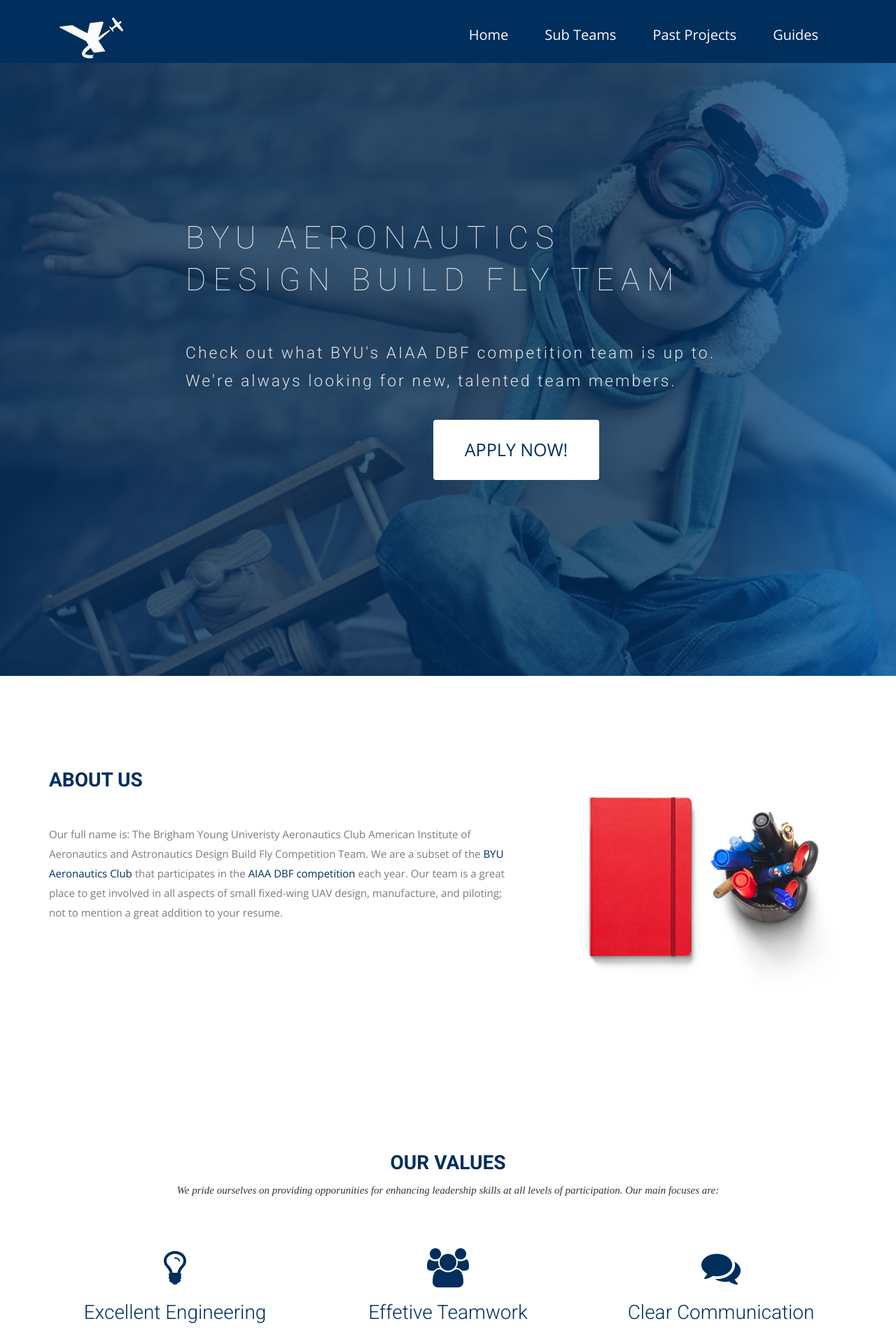
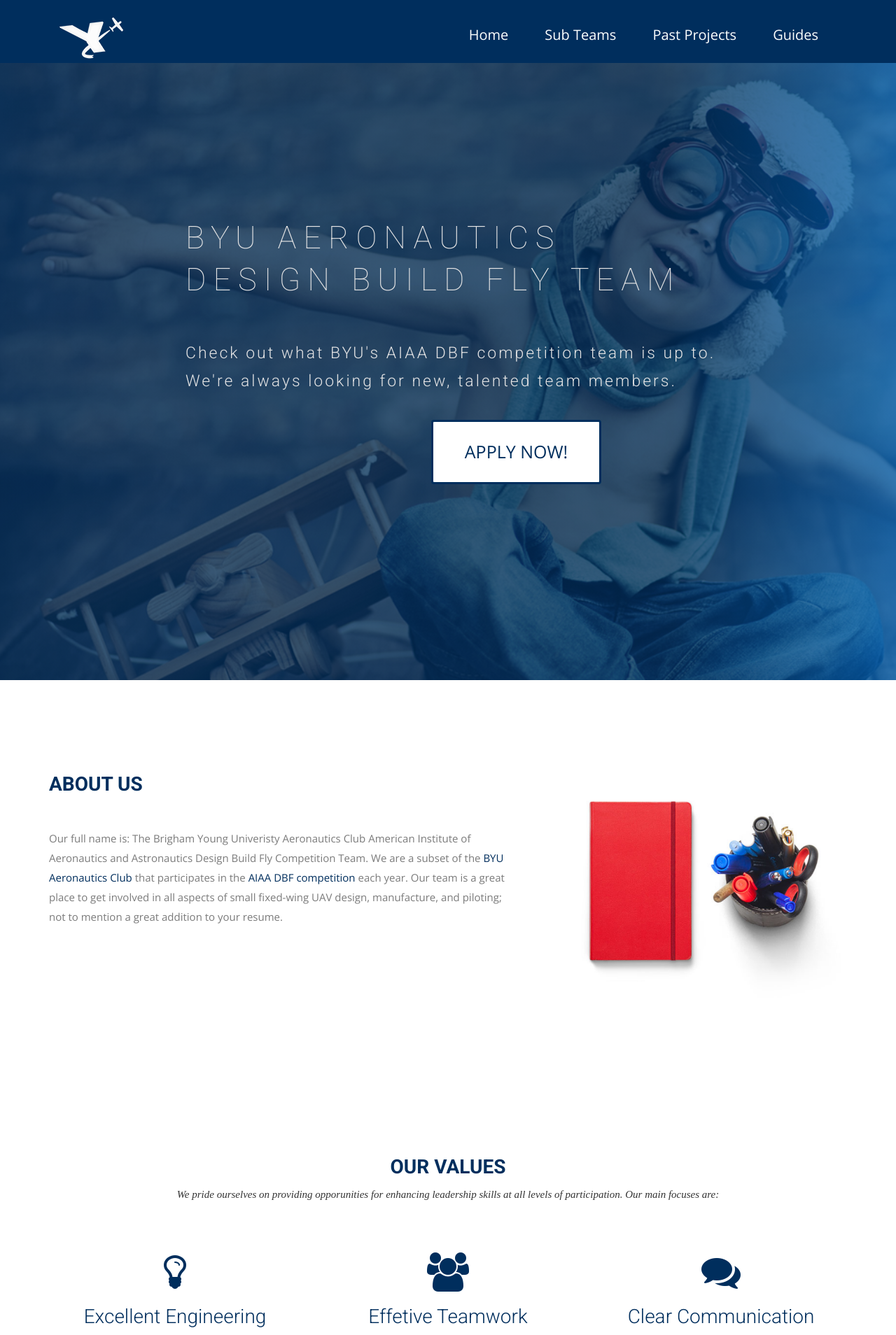
Before and after one commit to BYU-Aeronautics-Club/DBF, a Jekyll site: the page built from index.html, in a window 1280 px wide. Shown: the top 1908 px of the page at 70% size. Built offline with Jekyll 4.4.1, drawn with Linux system fonts in a browser that asks for light colours; nearby versions of some CDN libraries; some web fonts are replaced.

Commit message:
try different button stuf

```diff
--- a/css/airspace.css
+++ b/css/airspace.css
@@ -137,7 +137,8 @@
 }
 #slider .btn-slider {
     padding: 25px 45px;
-    border: none;
+    border-color:#002E5D;
+    border-width:medium;
     background-color: #fff;
     font-size: 25px;
     color: #002E5D;
@@ -157,10 +158,10 @@
     border-width:medium;
   }
 
-  @keyframes pulse {
+@keyframes pulse {
     0% { box-shadow: 0 0 0 0 rgba(#a2e3a2,1); }
     100% { box-shadow: 0 0 0 2em rgba(white,0), 0 0.5em 0.5em -0.4em white }
-  }
+}
 /*--
 	wrapper Start
 --*/
```
